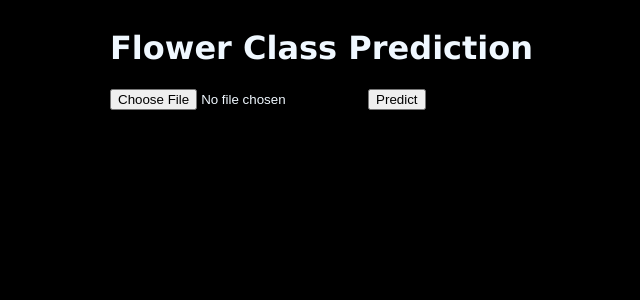
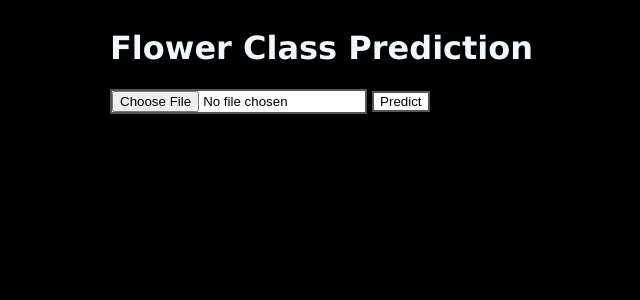
Before and after one commit to The-Team-17/EmployeeChurnAnalysis, a Flask app: page / in a window 1280 px wide. Shown: the top 300 px of the page, without its empty margins (378-1018 px from the left). Run offline with Flask 3, Linux system fonts and the light colour scheme; parts of the project's set-up code (start-up, migrations or seed data) failed here and were passed over.

Commit message:
editing req

```diff
--- a/requirements.txt
+++ b/requirements.txt
@@ -2,3 +2,4 @@ Flask==3.0.0
 Numpy==1.26.2
 Gunicorn
 scikit-learn
+pandas
--- a/static/style.css
+++ b/static/style.css
@@ -16,3 +16,14 @@ align-items: center;}
     align-content: center;
     padding-left: 30rem;
 }
+
+.btn {
+    background-color: white;
+    color: black;
+    border: 2px solid #555555;
+  }
+
+  .btn:hover {
+    background-color: #555555;
+    color: white;
+  }
--- a/templates/index.html
+++ b/templates/index.html
@@ -12,7 +12,7 @@
 
         <!-- Main Input For Receiving Query to our ML -->
        <form action="{{ url_for('predict')}}"method="post" enctype="multipart/form-data">
-           <input type="file" name="csvFile" accept=".csv">
+           <input type="file" name="csvFile" accept=".csv" class = 'btn'>
            <button type="submit" class="btn btn-primary btn-block btn-large">Predict</button>
        </form>
 
```
